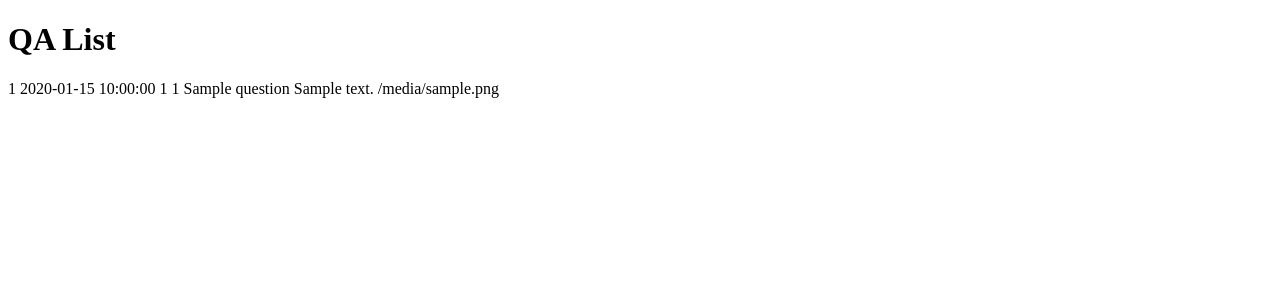
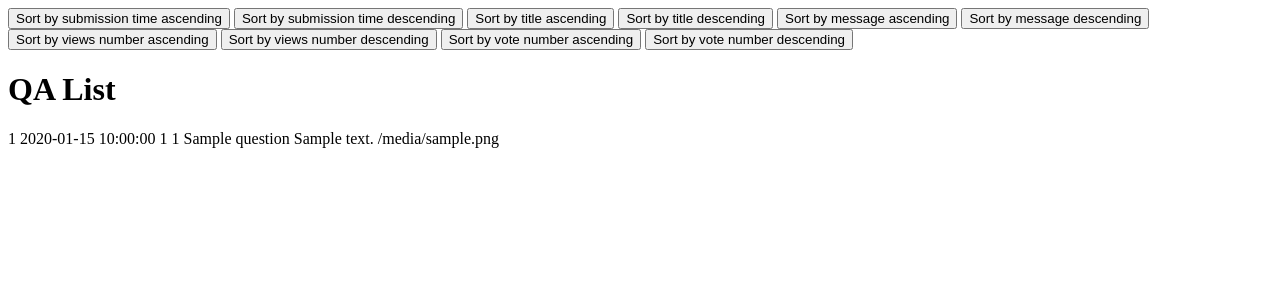
Before and after one commit to dandumitriu33/qa-demo, a Flask app: page /list in a window 1280 px wide. Shown: the top 300 px of the page. Run offline with Flask 2, Linux system fonts and the light colour scheme; a database or web service that is not in the repository returns one stand-in record (values such as "Sample title"); some libraries are stand-ins or nearby versions.

Commit message:
Add the sorting and edit question features

```diff
--- a/data_manager.py
+++ b/data_manager.py
@@ -4,12 +4,18 @@ import time
 
 
 @database_common.connection_handler
-def get_all_questions(cursor):
-    cursor.execute("""
-                    SELECT * FROM questions ORDER BY submission_time DESC;
-    """)
+def get_all_questions(cursor, order_by='submission_time', order_direction='DESC'):
+    order_dict = {
+                'submission_time': "SELECT * FROM questions ORDER BY submission_time ",
+                'title': "SELECT * FROM questions ORDER BY title ",
+                'message': "SELECT * FROM questions ORDER BY message ",
+                'view_number': "SELECT * FROM questions ORDER BY view_number ",
+                'vote_number': "SELECT * FROM questions ORDER BY vote_number "
+    }
+    cursor.execute(order_dict[order_by] + order_direction + ";")
     questions = cursor.fetchall()
     return questions
+
 
 
 @database_common.connection_handler
@@ -42,3 +48,12 @@ def post_question(cursor, title, message):
 """)
     question_id = cursor.fetchall()[0]['id']
     return question_id
+
+
+@database_common.connection_handler
+def update_question(cursor, question_id, title, message):
+    cursor.execute(f"""
+                        UPDATE questions
+                        SET title = '{title}', message = '{message}'
+                        WHERE id = {question_id};
+    """)
--- a/server.py
+++ b/server.py
@@ -1,4 +1,4 @@
-from flask import Flask, render_template, request
+from flask import Flask, render_template, request, redirect, url_for
 import data_manager
 
 app = Flask(__name__)
@@ -11,7 +11,13 @@ def index():
 
 @app.route('/list')
 def list_all_questions():
-    questions = data_manager.get_all_questions()
+    order_by = 'submission_time'
+    order_direction = 'DESC'
+    if request.args.get(key='order_by'):
+        order_by = request.args.get(key='order_by')
+    if request.args.get(key='order_direction'):
+        order_direction = request.args.get(key='order_direction')
+    questions = data_manager.get_all_questions(order_by, order_direction)
     return render_template('list.html',
                            questions=questions)
 
@@ -24,6 +30,20 @@ def display_question(question_id):
                            question_id=question_id,
                            question=question,
                            answers=answers)
+
+
+@app.route('/question/<question_id>/edit', methods=['GET', 'POST'])
+def edit_question(question_id):
+    if request.method == 'GET':
+        question = data_manager.get_question(question_id)
+        return render_template('edit-question.html',
+                               question_id=question_id,
+                               question=question)
+    elif request.method == 'POST':
+        edited_question_title = request.form['title']
+        edited_question_message = request.form['message']
+        data_manager.update_question(question_id, edited_question_title, edited_question_message)
+        return redirect(url_for('display_question', question_id=question_id))
 
 
 @app.route('/add-question', methods=['GET', 'POST'])
--- a/templates/list.html
+++ b/templates/list.html
@@ -8,6 +8,18 @@
 
 
 {% block body %}
+
+<a href="{{ url_for('list_all_questions', order_by='submission_time', order_direction='ASC' )}}"><button>Sort by submission time ascending</button></a>
+<a href="{{ url_for('list_all_questions', order_by='submission_time', order_direction='DESC' )}}"><button>Sort by submission time descending</button></a>
+<a href="{{ url_for('list_all_questions', order_by='title', order_direction='ASC' )}}"><button>Sort by title ascending</button></a>
+<a href="{{ url_for('list_all_questions', order_by='title', order_direction='DESC' )}}"><button>Sort by title descending</button></a>
+<a href="{{ url_for('list_all_questions', order_by='message', order_direction='ASC' )}}"><button>Sort by message ascending</button></a>
+<a href="{{ url_for('list_all_questions', order_by='message', order_direction='DESC' )}}"><button>Sort by message descending</button></a>
+<a href="{{ url_for('list_all_questions', order_by='view_number', order_direction='ASC' )}}"><button>Sort by views number ascending</button></a>
+<a href="{{ url_for('list_all_questions', order_by='view_number', order_direction='DESC' )}}"><button>Sort by views number descending</button></a>
+<a href="{{ url_for('list_all_questions', order_by='vote_number', order_direction='ASC' )}}"><button>Sort by vote number ascending</button></a>
+<a href="{{ url_for('list_all_questions', order_by='vote_number', order_direction='DESC' )}}"><button>Sort by vote number descending</button></a>
+
 
 
 <h1>QA List</h1>
--- a/templates/question.html
+++ b/templates/question.html
@@ -17,6 +17,9 @@
 </p>
 {% endfor %}
 
+<a href="{{ url_for('edit_question', question_id=question_id) }}"><button>Edit question</button></a>
+
+
 <h2>Answers</h2>
 
 {% for answer in answers %}
```
Also changed, not shown: templates/edit-question.html (added, +24 -0 lines).
